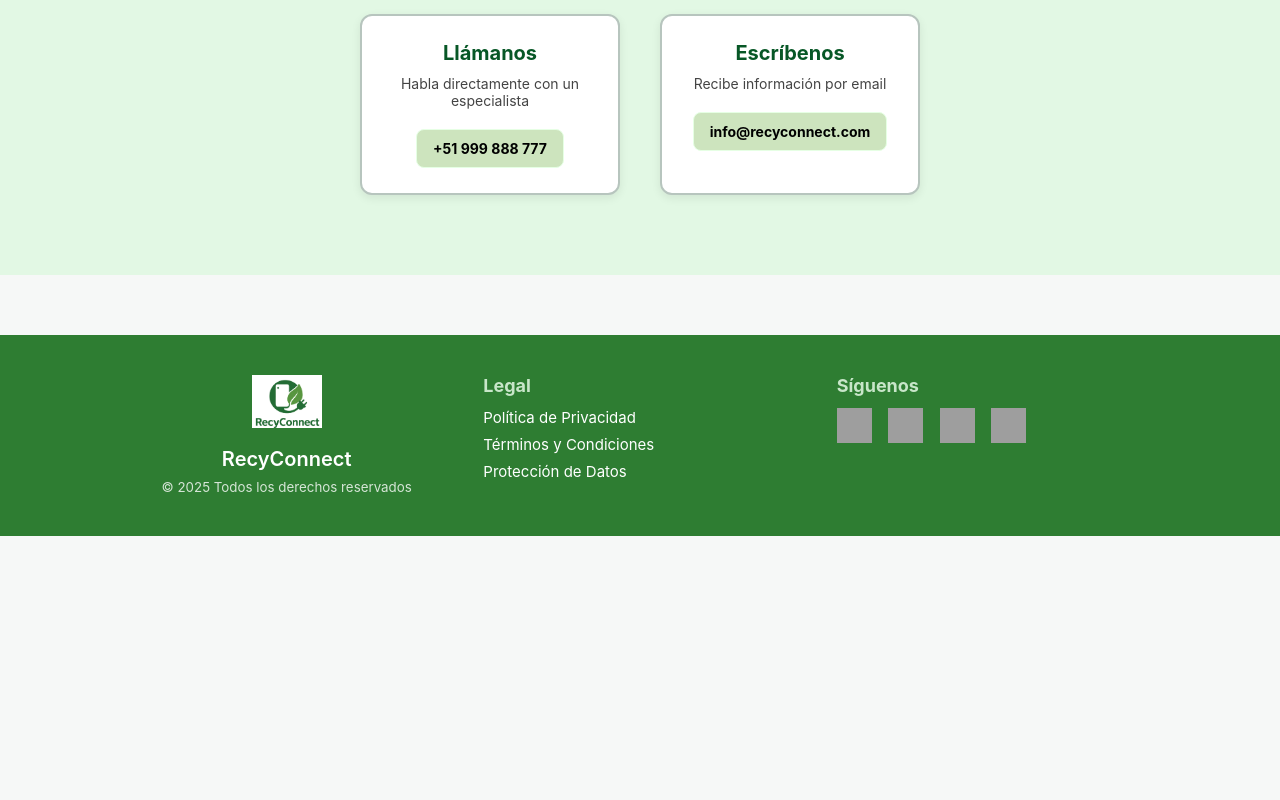
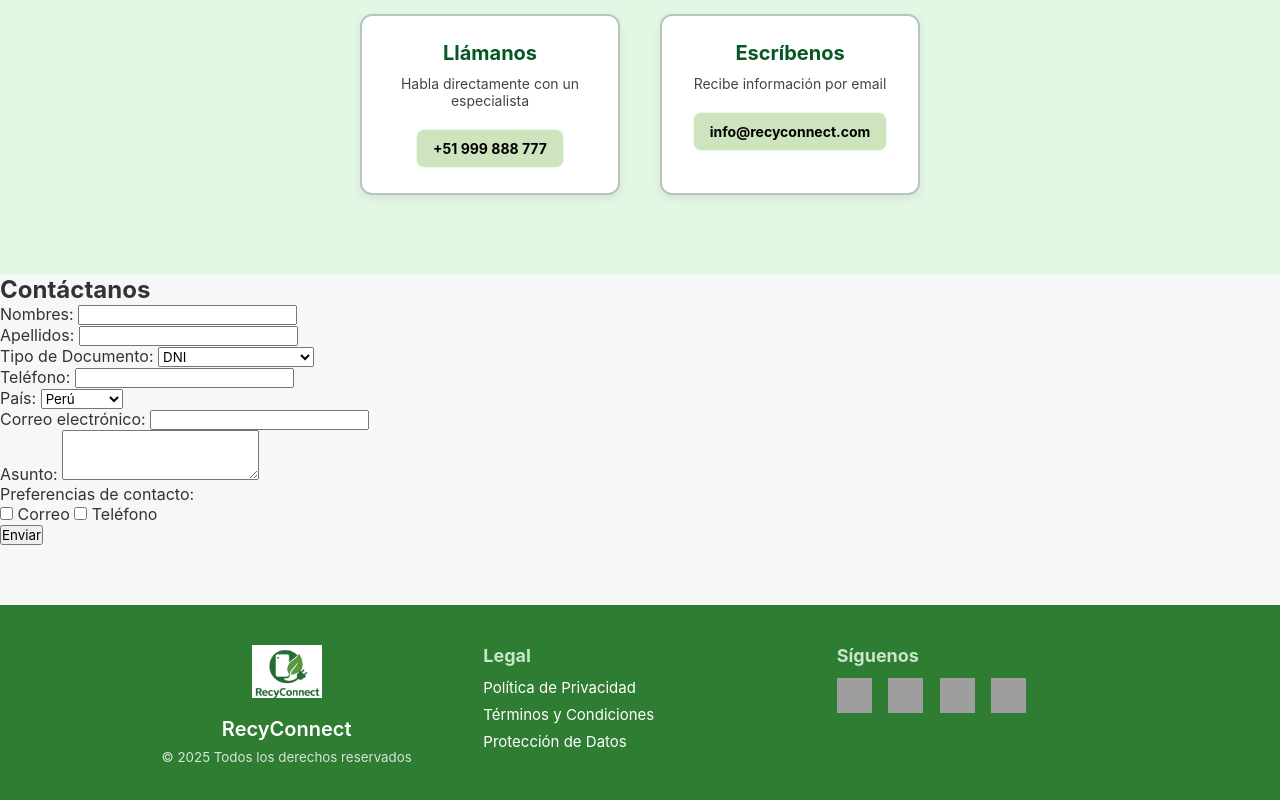
Before and after one commit to zzZero14/RecyConnect, a website: page index.html in a window 1280 px wide. Shown: the part 1801-2601 px from the top of the page. Before the commit the page ends 2337 px from the top, so only its background shows below. Drawn offline with Linux system fonts and the light colour scheme; grey boxes are pictures that could not be loaded.

Commit message:
Add contact form s

```diff
--- a/index.html
+++ b/index.html
@@ -134,11 +134,89 @@
       </div>
     </section>
 
+    <!--FORMULARIO-->
+
+    <section class="formulario">
+      <h2>Contáctanos</h2>
+
+      <div class="contacto-contenido">
+        <form class="formulario-contacto" id="formularioContacto" name="frm">
+          <div class="form-grupo">
+            <label for="nombres">Nombres:</label>
+            <input type="text" id="nombres" name="nombres" />
+          </div>
+
+          <div class="form-grupo">
+            <label for="apellidos">Apellidos:</label>
+            <input type="text" id="apellidos" name="apellidos" />
+          </div>
+
+          <div class="form-grupo">
+            <label for="tipoDoc">Tipo de Documento:</label>
+            <select id="tipoDoc" name="tipoDoc">
+              <option value="dni">DNI</option>
+              <option value="pasaporte">Pasaporte</option>
+              <option value="carnet">Carnet de Extranjería</option>
+            </select>
+          </div>
+
+          <div class="form-grupo">
+            <label for="telefono">Teléfono:</label>
+            <input type="tel" id="telefono" name="telefono" />
+          </div>
+
+          <div class="form-grupo">
+            <label for="pais">País:</label>
+            <select id="pais" name="pais">
+              <option value="peru">Perú</option>
+              <option value="chile">Chile</option>
+              <option value="colombia">Colombia</option>
+            </select>
+          </div>
+
+          <div class="form-grupo">
+            <label for="email">Correo electrónico:</label>
+            <input type="email" id="email" name="email" />
+          </div>
+
+          <div class="form-grupo">
+            <label for="asunto">Asunto:</label>
+            <textarea id="asunto" name="asunto" rows="3"></textarea>
+          </div>
+
+          <div class="form-grupo">
+            <label>Preferencias de contacto:</label>
+            <div class="checkboxes">
+              <label
+                ><input type="checkbox" name="preferencia" value="correo" />
+                Correo</label
+              >
+              <label
+                ><input type="checkbox" name="preferencia" value="telefono" />
+                Teléfono</label
+              >
+            </div>
+            </div>
+          </div>
+
+          <button type="submit">Enviar</button>
+        </form>
+
+        <div id="mensajeEnviado" class="mensaje-enviado" style="display: none">
+          Mensaje enviado correctamente.
+        </div>
+      </div>
+    </section>
+
     <!-- PIE DE PAGINA -->
     <footer class="footer">
       <div class="footer-container">
         <div class="footer-brand">
-          <img src="public/assets/img/logo.png" class="footer-logo" alt="Logo" />
+          <img
+            src="public/assets/img/logo.png"
+            class="footer-logo"
+            alt="Logo"
+          />
           <p>RecyConnect</p>
           <small>© 2025 Todos los derechos reservados</small>
         </div>
@@ -147,7 +225,7 @@
           <h4>Legal</h4>
           <a href="#">Política de Privacidad</a>
           <a href="#">Términos y Condiciones</a>
-          <a href="documents/Proteccion-Datos.pdf">Protección de Datos</a>
+          <a href="public/assets/documents/Proteccion-Datos.pdf">Protección de Datos</a>
         </div>
 
         <div class="footer-social">
@@ -179,5 +257,6 @@
         </div>
       </div>
     </footer>
+    <script src="public/assets/scripts/main.js"></script>
   </body>
 </html>
```
